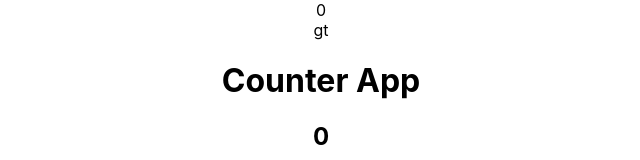
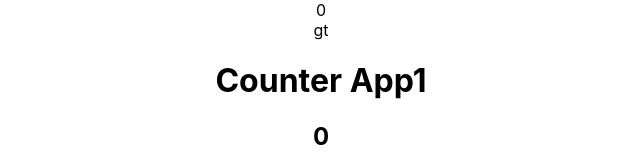
Before and after one commit to Harish-port/ReactJs_Concepts_Interview_Prep, a React (Create React App) app in the folder reactjs-coding-prep/: page / in a window 1280 px wide. Shown: the top 160 px of the page, without its empty margins (319-959 px from the left). Built offline with nearby package versions, Linux system fonts and the light colour scheme.

Commit message:
Docker build commands

```diff
--- a/reactjs-coding-prep/src/App.js
+++ b/reactjs-coding-prep/src/App.js
@@ -1,5 +1,4 @@
 import './App.css';
-import Debounce from './Debouce_Concept/Debounce';
 import Child from './Pass_Props_Child_To_Parent/Child';
 import CounterApp from './Redux_Counter_App/CounterApp';
 import Tester from './Testing_Jest_Enzyme/Tester';
@@ -12,7 +11,6 @@ function App() {
 
   return (
     <div className="App">
-      {/* <Debounce /> */}
       <Tester initialValue={0} />
       {/* passing props to child component */}
       <Child props={pullData}/>
--- a/reactjs-coding-prep/src/Redux_Counter_App/CounterApp.js
+++ b/reactjs-coding-prep/src/Redux_Counter_App/CounterApp.js
@@ -3,7 +3,6 @@ import { useDispatch, useSelector } from "react-redux";
 import { incrementCounter,decrementCounter, resetCounter } from '../Redux/Actions/counterActions';
 function CounterApp() {
   const dispatch = useDispatch();
-
   const counter = useSelector((state)=>state.count);
   console.log(counter);
   const increment = () => {
@@ -17,7 +16,7 @@ function CounterApp() {
   }
   return (
     <div>
-        <h1>Counter App</h1>
+        <h1>Counter App1</h1>
         <h2>{counter}</h2>
         <h3>Increment Value</h3>
         <button onClick={increment}>Increment</button>
```
Also changed, not shown: 2 other files (tests, documents, lock files or other folders).
